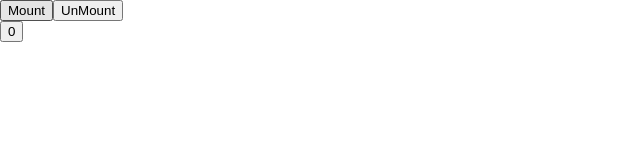
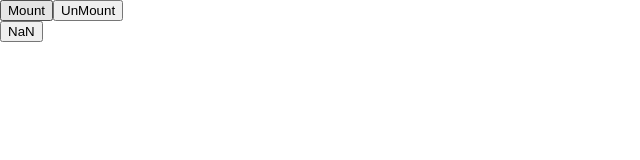
Before and after one commit to bitclaw/react-design-patterns, a React (Create React App) app: page / in a window 1280 px wide. Both pictures are taken after a click on the button "Mount". Shown: the top 160 px of the page, without its empty margins (0-640 px from the left). Built offline with nearby package versions, Linux system fonts and the light colour scheme.

Commit message:
manage-react-component-state-with-lifecycle-methods: Test state

```diff
--- a/src/App.js
+++ b/src/App.js
@@ -17,11 +17,13 @@
     // noinspection JSMethodCanBeStatic
     componentWillMount() {
         console.log(this.componentWillMount.name);
+        this.state = {multiplier: 2};
     }
 
     // noinspection JSMethodCanBeStatic
     componentDidMount() {
         console.log(this.componentDidMount.name);
+        console.log(ReactDom.findDOMNode(this));
     }
 
     // noinspection JSMethodCanBeStatic
@@ -32,7 +34,7 @@
     // noinspection JSMethodCanBeStatic
     render () {
         console.log('render');
-        return <button onClick={this.update}>{this.state.val}</button>
+        return <button onClick={this.update}>{this.state.val * this.state.multiplier}</button>
     }
 }
 
```
